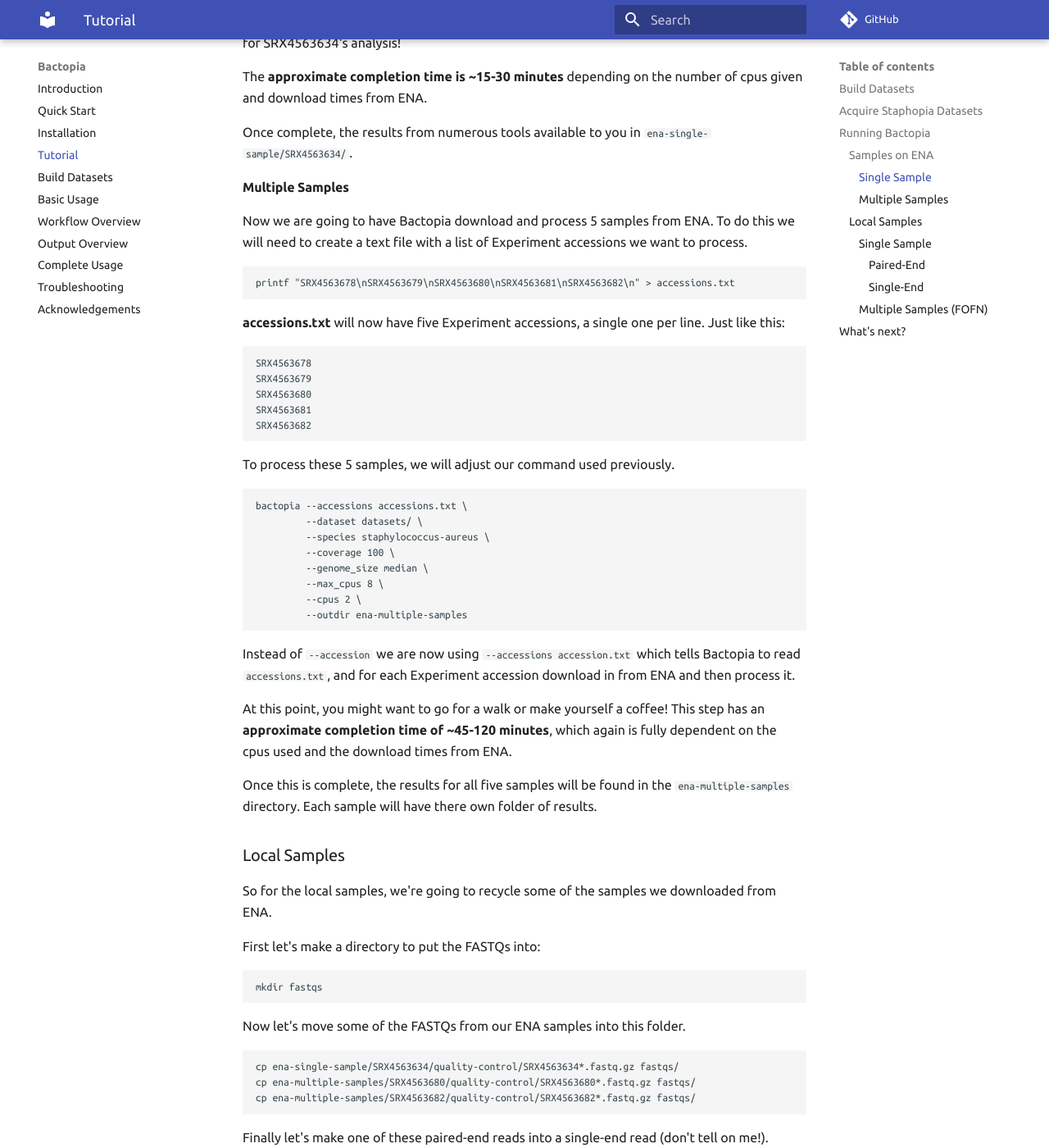
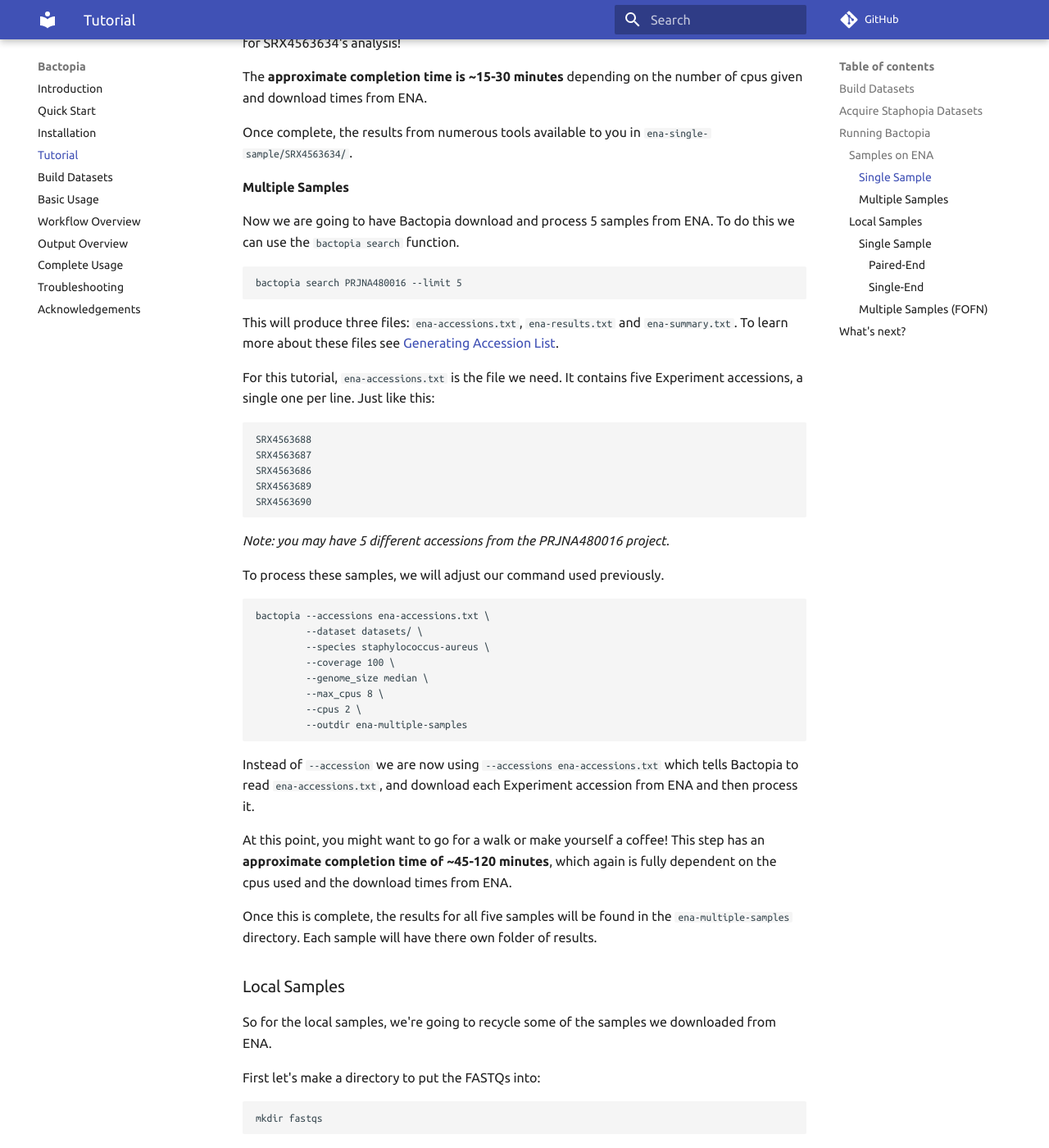
Before and after one commit to bactopia/bactopia, an MkDocs documentation site: the page built from docs/tutorial.md, in a window 1280 px wide and 1400 px high, scrolled down 3453 px. Shown: the whole window at 82% size. Built offline with MkDocs 1.6.1 and Material for MkDocs 9.7.7, drawn with Linux system fonts in a browser that asks for light colours; comment, search, counter and statistics services are not loaded; some of the changed text lies outside the part shown.

Commit message:
use bactopia search in the tutorial

````diff
--- a/docs/tutorial.md
+++ b/docs/tutorial.md
@@ -115,25 +115,29 @@ The **approximate completion time is ~15-30 minutes** depending on the number of
 Once complete, the results from numerous tools available to you in `ena-single-sample/SRX4563634/`.
 
 #### Multiple Samples
-Now we are going to have Bactopia download and process 5 samples from ENA. To do this we will need to create a text file with a list of Experiment accessions we want to process.
+Now we are going to have Bactopia download and process 5 samples from ENA. To do this we can use the `bactopia search` function.
 
 ```
-printf "SRX4563678\nSRX4563679\nSRX4563680\nSRX4563681\nSRX4563682\n" > accessions.txt
+bactopia search PRJNA480016 --limit 5
 ```
 
-**accessions.txt** will now have five Experiment accessions, a single one per line. Just like this:
+This will produce three files: `ena-accessions.txt`, `ena-results.txt` and `ena-summary.txt`. To learn more about these files see [Generating Accession List](/usage-basic/#generating-accession-list).
+
+For this tutorial, `ena-accessions.txt` is the file we need. It contains five Experiment accessions, a single one per line. Just like this:
 ```
-SRX4563678
-SRX4563679
-SRX4563680
-SRX4563681
-SRX4563682
+SRX4563688
+SRX4563687
+SRX4563686
+SRX4563689
+SRX4563690
 ```
 
-To process these 5 samples, we will adjust our command used previously.
+*Note: you may have 5 different accessions from the PRJNA480016 project.*
+
+To process these samples, we will adjust our command used previously.
 
 ```
-bactopia --accessions accessions.txt \
+bactopia --accessions ena-accessions.txt \
          --dataset datasets/ \
          --species staphylococcus-aureus \
          --coverage 100 \
@@ -143,7 +147,7 @@ bactopia --accessions accessions.txt \
          --outdir ena-multiple-samples
 ```
 
-Instead of `--accession` we are now using `--accessions accession.txt` which tells Bactopia to read `accessions.txt`, and for each Experiment accession download in from ENA and then process it.
+Instead of `--accession` we are now using `--accessions ena-accessions.txt` which tells Bactopia to read `ena-accessions.txt`, and download each Experiment accession from ENA and then process it.
 
 At this point, you might want to go for a walk or make yourself a coffee! This step has an **approximate completion time of ~45-120 minutes**, which again is fully dependent on the cpus used and the download times from ENA.
 
@@ -157,14 +161,12 @@ First let's make a directory to put the FASTQs into:
 mkdir fastqs
 ```
 
-Now let's move some of the FASTQs from our ENA samples into this folder.
+Now let's move some the FASTQs from our SRX4563634 sample into this folder.
 ```
 cp ena-single-sample/SRX4563634/quality-control/SRX4563634*.fastq.gz fastqs/
-cp ena-multiple-samples/SRX4563680/quality-control/SRX4563680*.fastq.gz fastqs/
-cp ena-multiple-samples/SRX4563682/quality-control/SRX4563682*.fastq.gz fastqs/
 ```
 
-Finally let's make one of these paired-end reads into a single-end read (don't tell on me!).
+Finally let's also make a single-end version of SRX4563634.
 ```
 cat fastqs/SRX4563634*.fastq.gz > fastqs/SRX4563634-SE.fastq.gz
 ```
````
